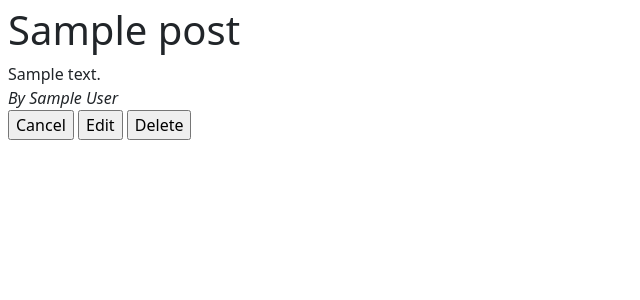
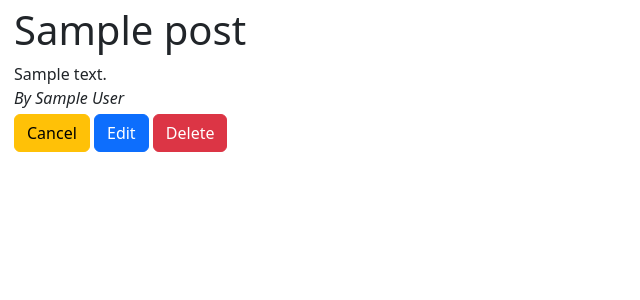
Before and after one commit to maxjeon97/flask-blogly, a Flask app: page /posts/1 in a window 1280 px wide. Shown: the top 300 px of the page, without its empty margins (0-640 px from the left). Run offline with Flask 3, Linux system fonts and the light colour scheme; tables that the repository leaves empty hold one stand-in row (values such as "Sample post").

Commit message:
added some styling

```diff
--- a/models.py
+++ b/models.py
@@ -42,7 +42,7 @@ class User(db.Model):
         default=DEFAULT_IMAGE_URL
     )
 
-    posts = db.relationship('Post', backref='user')
+    posts = db.relationship('Post', cascade="all, delete-orphan")
 
     def get_full_name(self):
         return f'{self.first_name} {self.last_name}'
@@ -79,3 +79,5 @@ class Post(db.Model):
         db.Integer,
         db.ForeignKey('users.id')
     )
+
+    user = db.relationship('User')
--- a/static/style.css
+++ b/static/style.css
@@ -1,4 +1,8 @@
 body {
-  padding-left: 8px;
+  padding-left: 14px;
   padding-top: 6px;
 }
+
+.btn {
+  margin-top: 4px;
+}
--- a/templates/edit_post.html
+++ b/templates/edit_post.html
@@ -15,8 +15,8 @@
     <label for="content">Content</label>
     <textarea class="form-control" rows="10" name="content">{{post.content}}</textarea>
   </div>
-  <input type="submit" value="Cancel" formaction="/posts/{{post.id}}" formmethod="GET">
-  <input type="submit" value="Edit" formaction="/posts/{{post.id}}/edit" formmethod="POST">
+  <input class="btn btn-warning" type="submit" value="Cancel" formaction="/posts/{{post.id}}" formmethod="GET">
+  <input class="btn btn-success" type="submit" value="Save" formaction="/posts/{{post.id}}/edit" formmethod="POST">
 </form>
 
 {% endblock %}
--- a/templates/edit_user_form.html
+++ b/templates/edit_user_form.html
@@ -18,7 +18,7 @@ Edit a user
     <label for="img_url">Image URL</label>
     <input type="url" name="img_url" value="{{ user.img_url }}">
   </div>
-  <a class="btn btn-primary text-white" href="/users/{{user.id}}">Cancel</a>
-  <input type="submit" value="Save">
+  <a class="btn btn-warning" href="/users/{{user.id}}">Cancel</a>
+  <input class="btn btn-success" type="submit" value="Save">
 </form>
 {% endblock %}
--- a/templates/new_post_form.html
+++ b/templates/new_post_form.html
@@ -14,7 +14,7 @@ Add Post for {{user.get_full_name()}}
     <label for="content">Content</label>
     <textarea class="form-control" rows="10" name="content"></textarea>
   </div>
-  <input type="submit" value="Cancel" formaction='/users/{{user.id}}' formmethod="GET">
-  <input type="submit" value="Add" formaction="" formmethod="POST">
+  <input class="btn btn-warning" type="submit" value="Cancel" formaction='/users/{{user.id}}' formmethod="GET">
+  <input class="btn btn-success" type="submit" value="Add" formaction="" formmethod="POST">
 </form>
 {% endblock %}
--- a/templates/new_user_form.html
+++ b/templates/new_user_form.html
@@ -18,6 +18,6 @@ Create a user
     <label for="img_url">Image URL</label>
     <input type="text" name="img_url">
   </div>
-  <input type="submit" value="Submit">
+  <input class="btn btn-success" type="submit" value="Submit">
 </form>
 {% endblock %}
--- a/templates/post.html
+++ b/templates/post.html
@@ -11,8 +11,8 @@
 <i>By {{ post.user.get_full_name() }}</i>
 <br>
 <form>
-  <input type="submit" value="Cancel" formaction='/users/{{post.user_id}}' formmethod="GET">
-  <input type="submit" value="Edit" formaction="/posts/{{post.id}}/edit" formmethod="GET">
-  <input type="submit" value="Delete" formaction="/posts/{{post.id}}/delete" formmethod="POST">
+  <input class="btn btn-warning" type="submit" value="Cancel" formaction='/users/{{post.user_id}}' formmethod="GET">
+  <input class="btn btn-primary" type="submit" value="Edit" formaction="/posts/{{post.id}}/edit" formmethod="GET">
+  <input class="btn btn-danger" type="submit" value="Delete" formaction="/posts/{{post.id}}/delete" formmethod="POST">
 </form>
 {% endblock %}
--- a/templates/users.html
+++ b/templates/users.html
@@ -13,5 +13,5 @@
   <li><a href="/users/{{user.id}}">{{user.get_full_name()}}</a></li>
 {% endfor %}
 </ul>
-<a class="btn btn-secondary text-white"href="/users/new">Add user</a>
+<a class="btn btn-secondary"href="/users/new">Add user</a>
 {% endblock %}
```
Also changed, not shown: templates/user.html (+4 -4 lines).
